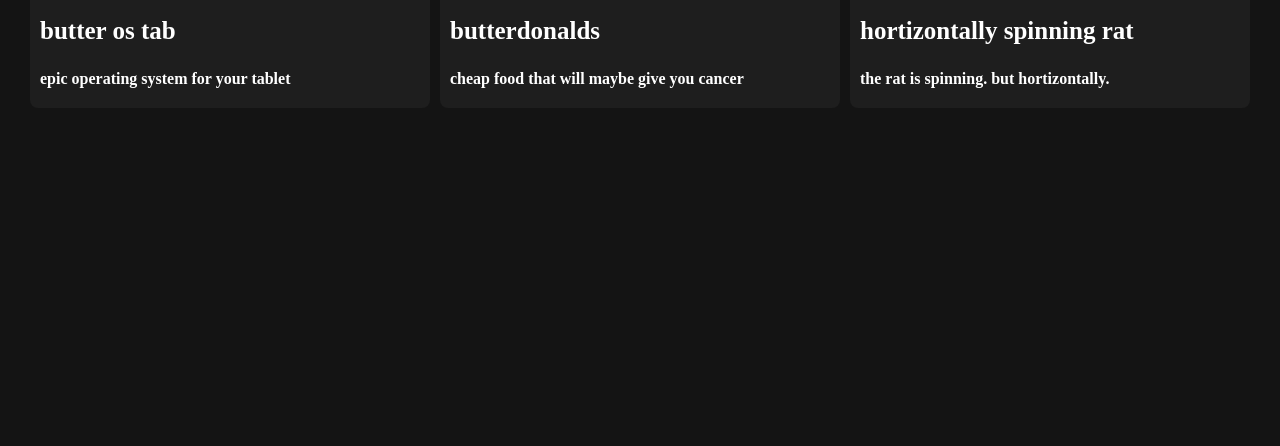
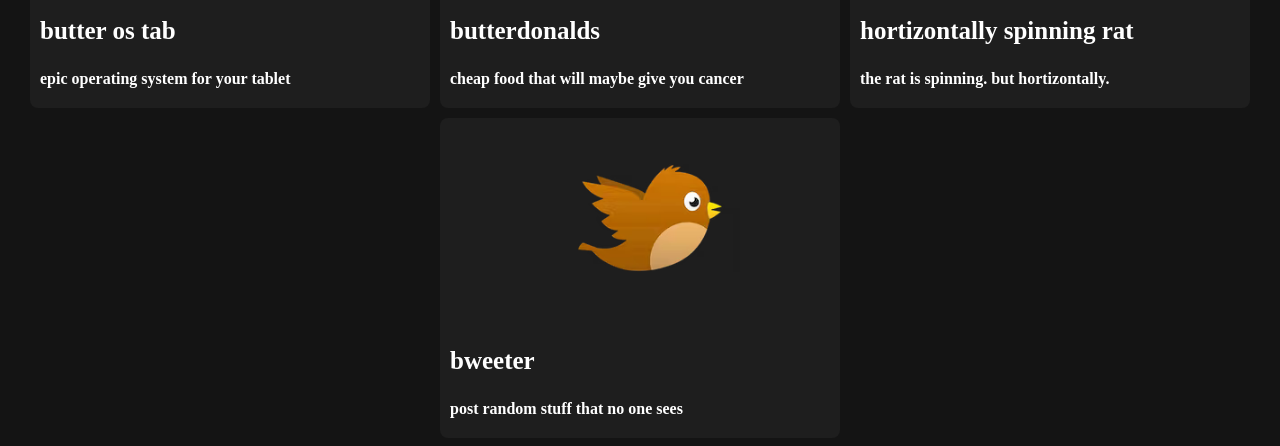
Before and after one commit to butterdogco/butterdogco.github.io, a plain HTML site: page apps.html in a window 1280 px wide. Shown: the part 1426-1872 px from the top of the page. Before the commit the page ends 1542 px from the top, so only its background shows below. Drawn offline with Linux system fonts and the light colour scheme.

Commit message:
added bweeter

```diff
--- a/apps.html
+++ b/apps.html
@@ -363,6 +363,23 @@
             </div>
           </div>
         </a>
+        <a href="https://bweeter.butterdogco.com">
+          <div class="card">
+            <div class="card-content">
+              <div class="card-image">
+                <img src="img/bweeter.png">
+              </div>
+              <div class="card-info-wrapper">
+                <div class="card-info">
+                  <div class="card-info-title">
+                    <h3>bweeter</h3>
+                    <h4>post random stuff that no one sees</h4>
+                  </div>
+                </div>
+              </div>
+            </div>
+          </div>
+        </a>
       </div>
     </div>
 </body>
```
Also changed, not shown: img/bweeter.png (added).
